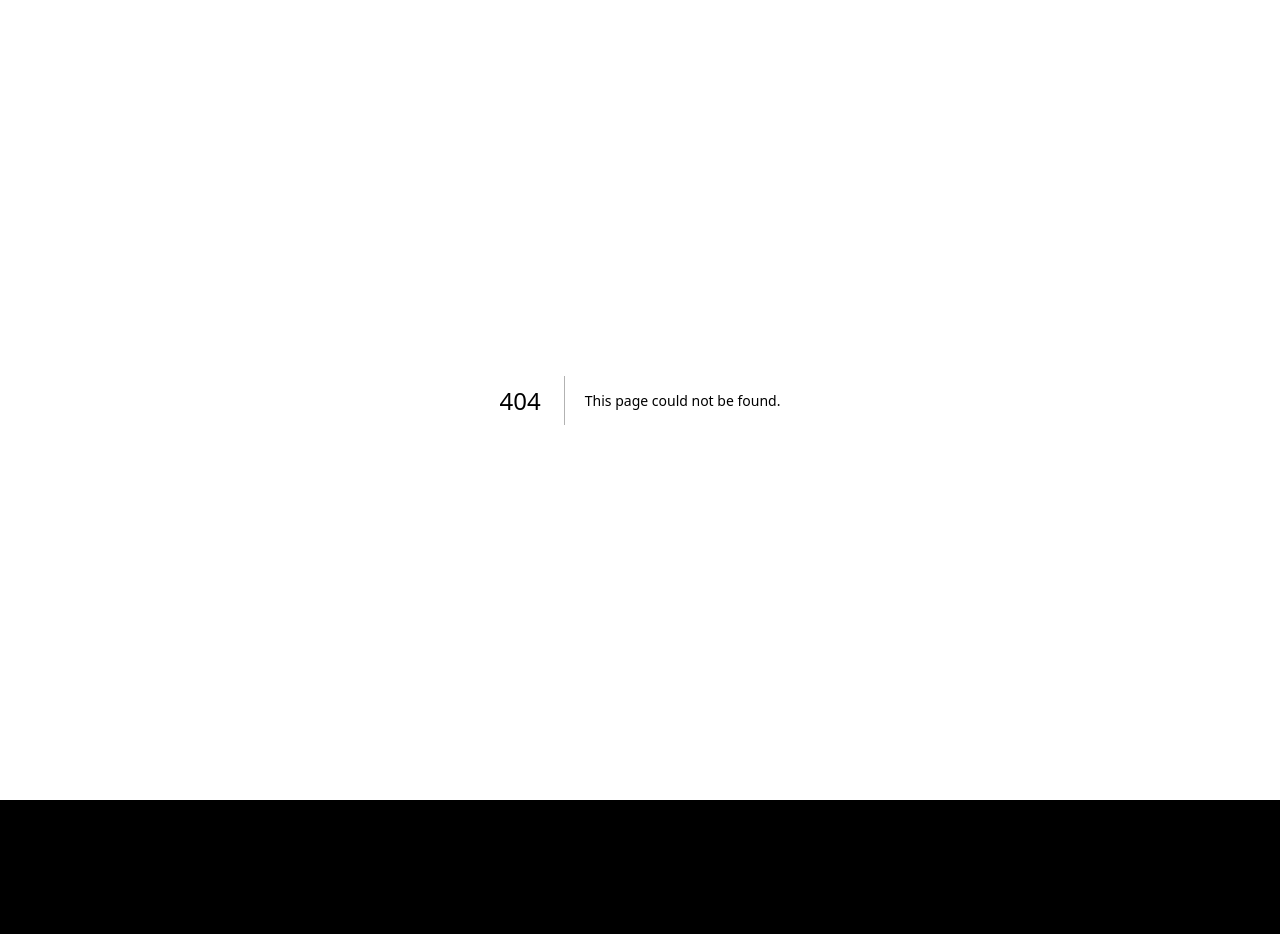
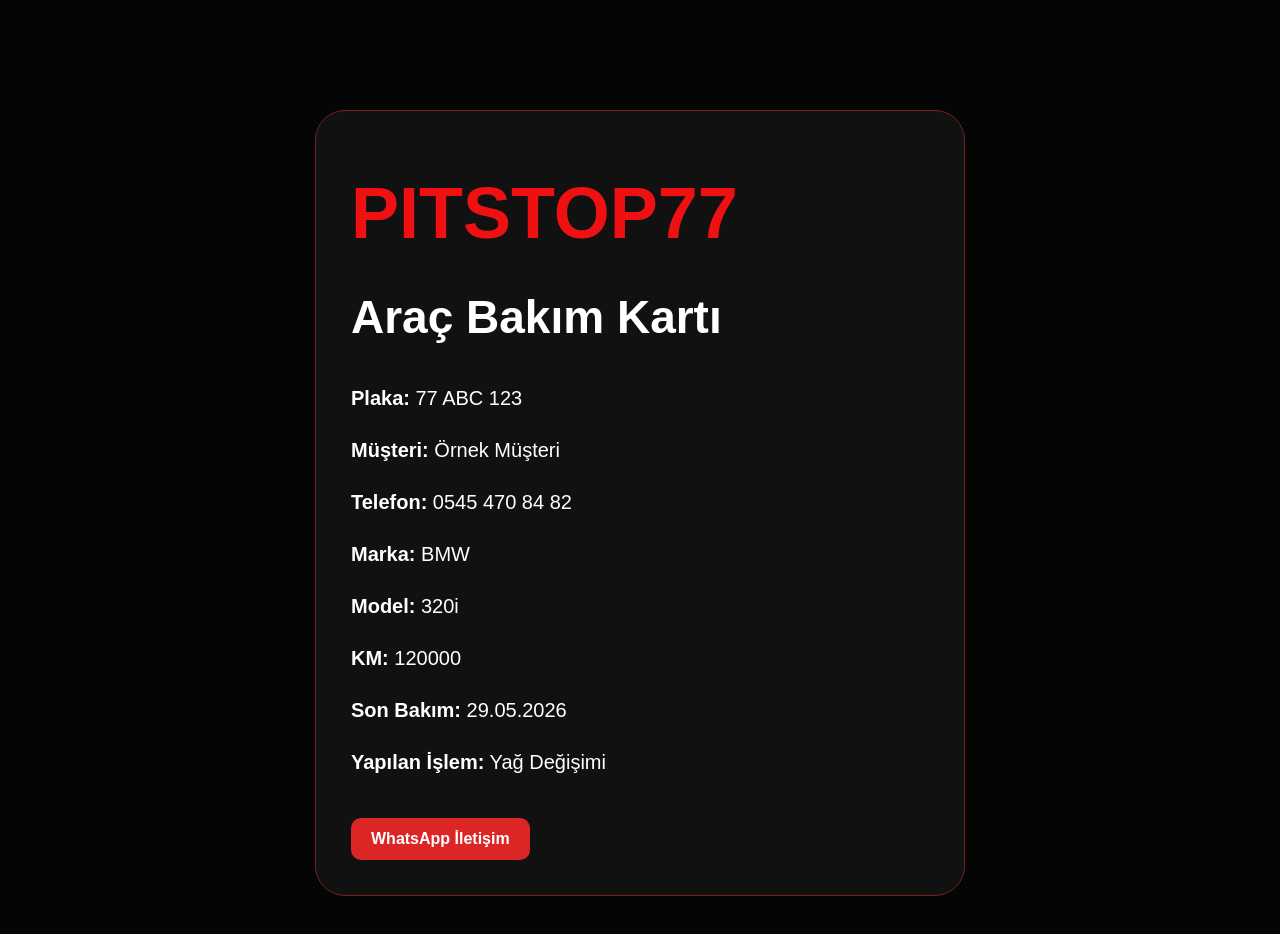
Before and after one commit to kcakir358-lang/-pitstop77-, a Next.js app: page /arac/1 in a window 1280 px wide. Before the commit this address had no page. Shown: the top 934 px of the page. Before the commit the page ends 800 px from the top, so only its background shows below. Built offline with nearby package versions, Linux system fonts and the light colour scheme.

Commit message:
qr vehicle page

```diff
--- /dev/null
+++ b/app/arac/[id]/page.tsx
@@ -0,0 +1,52 @@
+export default function AracDetayPage() {
+  return (
+    <main
+      style={{
+        minHeight: "100vh",
+        background: "#050505",
+        color: "white",
+        padding: "30px",
+        fontFamily: "Arial",
+      }}
+    >
+      <div
+        style={{
+          maxWidth: "650px",
+          margin: "80px auto",
+          background: "#111",
+          border: "1px solid #7f1d1d",
+          borderRadius: "30px",
+          padding: "35px",
+        }}
+      >
+        <h1 style={{ color: "#ef1111" }}>PITSTOP77</h1>
+
+        <h2>Araç Bakım Kartı</h2>
+
+        <p><b>Plaka:</b> 77 ABC 123</p>
+        <p><b>Müşteri:</b> Örnek Müşteri</p>
+        <p><b>Telefon:</b> 0545 470 84 82</p>
+        <p><b>Marka:</b> BMW</p>
+        <p><b>Model:</b> 320i</p>
+        <p><b>KM:</b> 120000</p>
+        <p><b>Son Bakım:</b> 29.05.2026</p>
+        <p><b>Yapılan İşlem:</b> Yağ Değişimi</p>
+
+        <a
+          href="https://wa.me/905454700482"
+          style={{
+            display: "inline-block",
+            marginTop: "20px",
+            background: "#dc2626",
+            color: "#fff",
+            padding: "12px 20px",
+            borderRadius: "10px",
+            textDecoration: "none",
+          }}
+        >
+          WhatsApp İletişim
+        </a>
+      </div>
+    </main>
+  );
+}
--- a/package.json
+++ b/package.json
@@ -11,12 +11,14 @@
   "dependencies": {
     "firebase": "^12.13.0",
     "next": "16.2.6",
+    "qrcode": "^1.5.4",
     "react": "19.2.4",
     "react-dom": "19.2.4"
   },
   "devDependencies": {
     "@tailwindcss/postcss": "^4",
     "@types/node": "^20",
+    "@types/qrcode": "^1.5.6",
     "@types/react": "^19",
     "@types/react-dom": "^19",
     "autoprefixer": "^10.5.0",
```
Also changed, not shown: 1 other file (tests, documents, lock files or other folders).
